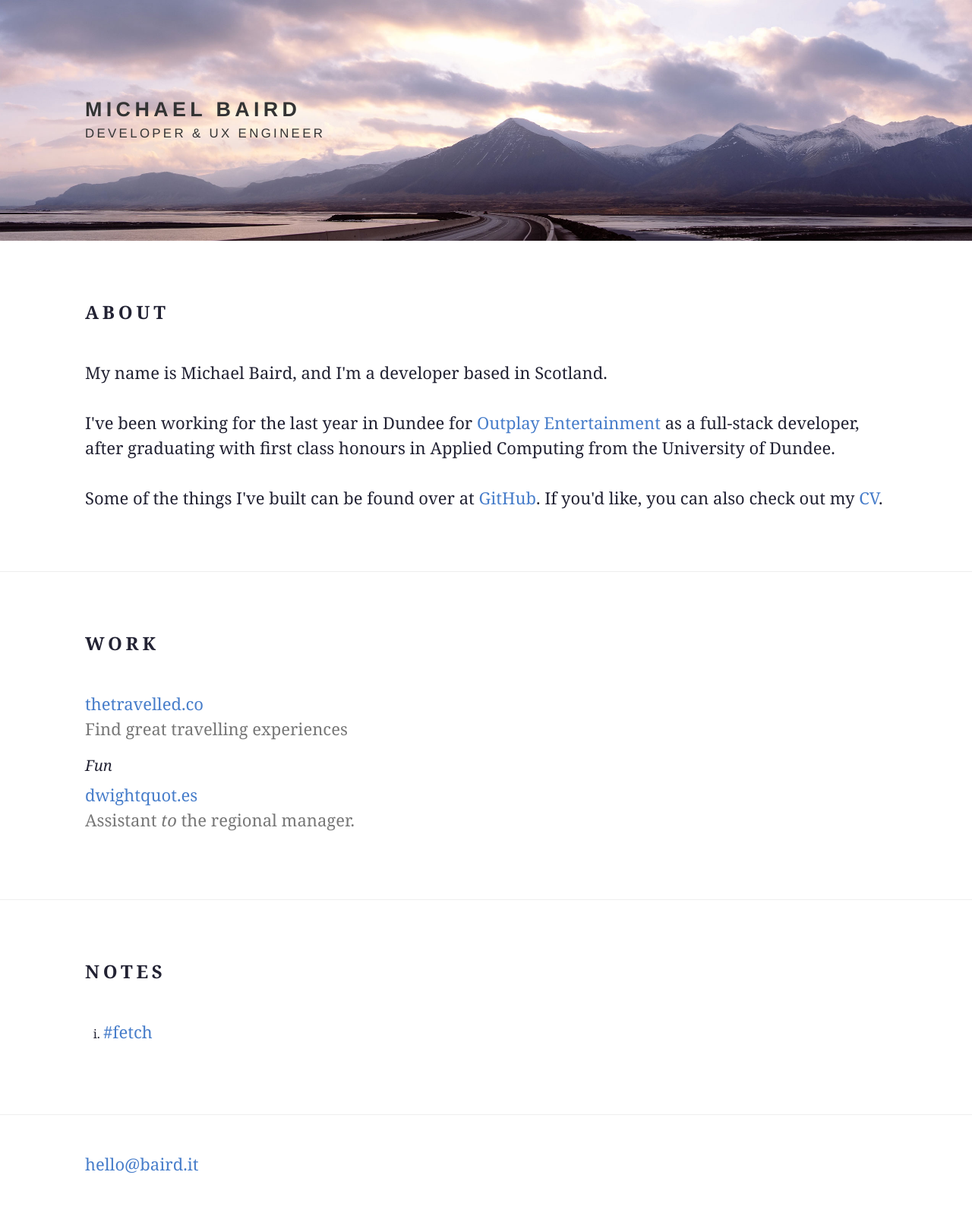
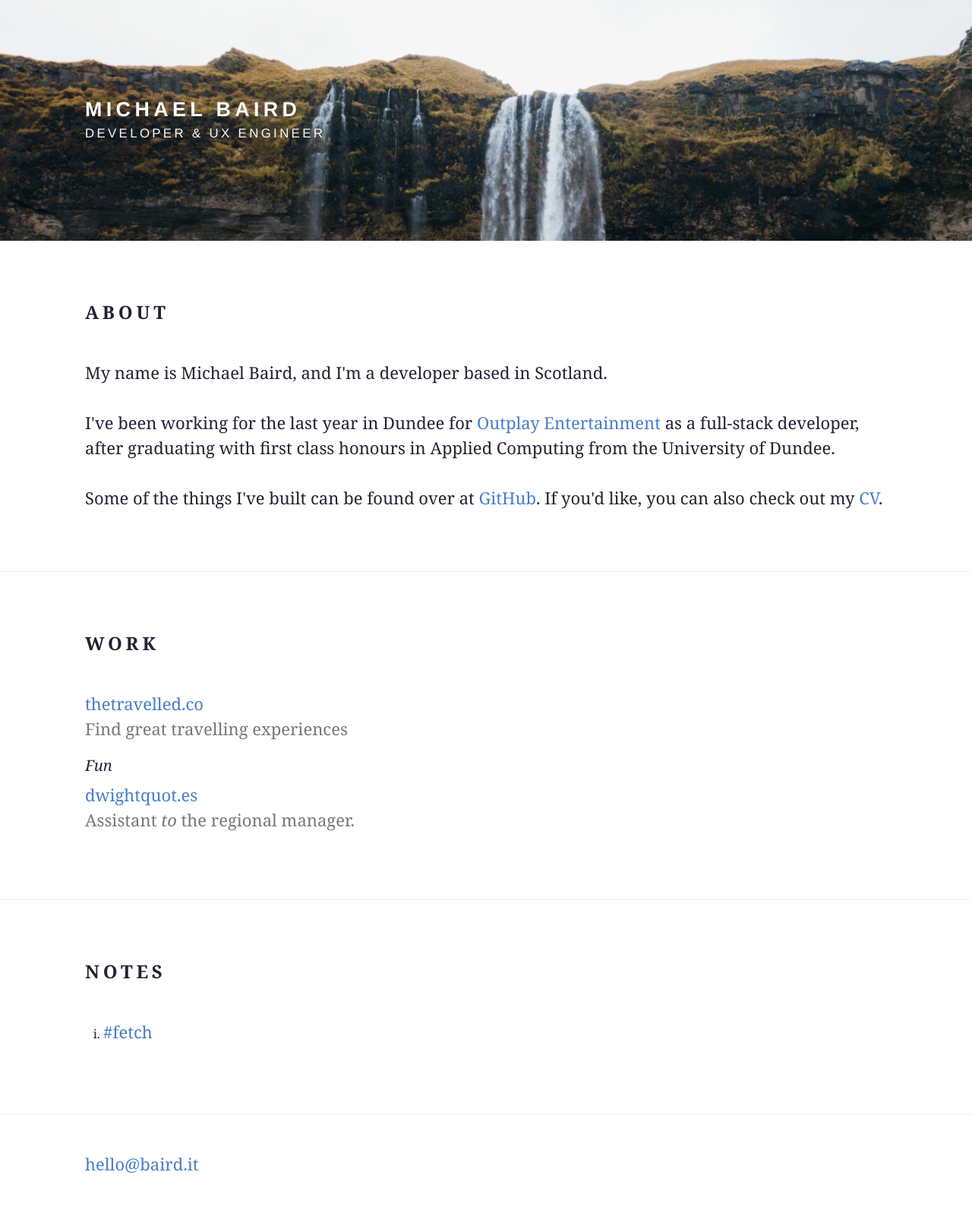
Before and after one commit to mbaird/michaelbaird.co.uk, a Jekyll site: the page built from index.html, in a window 1280 px wide. Shown: the whole page at 76% size. Built offline with Jekyll 4.4.1, drawn with Linux system fonts in a browser that asks for light colours.

Commit message:
Updated header image

```diff
--- a/_sass/_base.scss
+++ b/_sass/_base.scss
@@ -3,9 +3,9 @@ body {
 }
 
 #header {
-  background: url(/static/img/header_iceland.jpg) no-repeat left bottom;
+  background: url(/static/img/header_iceland_alt.jpg) no-repeat left bottom;
   background-size: cover;
-  color: #333;
+  color: #f9f9f9;
 }
 
 #post-header {
```
Also changed, not shown: css/style.min.css, static/img/header_iceland_alt.jpg (added).
